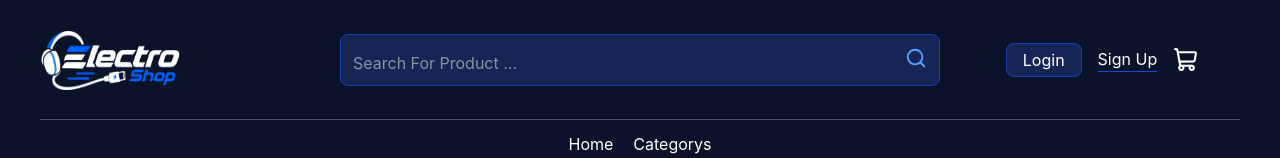
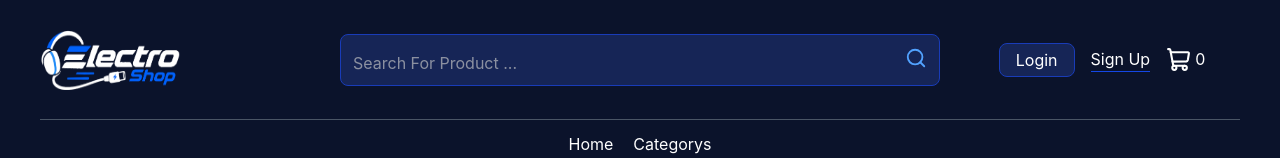
Before and after one commit to isahrwx/ElectroShop, a React (Vite) app: page /categorys/Accessories/1 in a window 1280 px wide. Shown: the top 158 px of the page. Built offline with nearby package versions, Linux system fonts and the light colour scheme.

Commit message:
itemCounter added

```diff
--- a/src/App.tsx
+++ b/src/App.tsx
@@ -8,12 +8,15 @@ import ProductDetails from './components/ProductDetails'
 import HomePage from './components/HomePage'
 import CartContextProvider from './contexts/CartContextProvider'
 import ShoppingCartComponent from './components/shoppingcart/ShoppingCartComponent'
+import Navbar from './components/Navbar'
+import Footer from './components/Footer'
 
 function App() {
   return (
     <>
       <SetCategoryContextProvider>
         <CartContextProvider>
+          <Navbar/>
           <Routes>
             <Route path='/' element={<HomePage />} />
             <Route path='/categorys' element={<Categories />} />
@@ -21,6 +24,7 @@ function App() {
             <Route path='/categorys/:title' element={<CategoryProducts />} />
             <Route path='/categorys/:title/:id' element={<ProductDetails />} />
           </Routes>
+          <Footer/>
         </CartContextProvider>
 
 
--- a/src/components/Navbar.tsx
+++ b/src/components/Navbar.tsx
@@ -1,8 +1,19 @@
 import { Link } from "react-router-dom";
 import logo from "../images/ElectroShopLogo.png";
 import { Search, ShoppingCart } from "lucide-react";
+import { useContext } from "react";
+import { CartContext } from "../contexts/CartContextProvider";
 
 const Navbar = () => {
+  const {state} = useContext(CartContext);
+  const {itemCounter} = state;
+
+
+
+
+
+
+
 
   return (
     <div>
@@ -23,7 +34,7 @@ const Navbar = () => {
                 <button className="text-white border-b border-b-blue-700 hover:text-blue-300">Sign Up</button>
                <Link to="/shoppingcart">
 
-                 <ShoppingCart color="white" size={25} />
+                 <span className="text-white flex gap-1"><ShoppingCart color="white" size={25} /> {itemCounter}</span>
                </Link>
             </div>
             </div>
--- a/src/contexts/CartContextProvider.tsx
+++ b/src/contexts/CartContextProvider.tsx
@@ -26,6 +26,7 @@ const cartReducer = (state, action) => {
             ...state.selectedItems,
             { ...action.payload, quantity: 1 }
         ]
+        , itemCounter:state.itemCounter+1
     };
 
         }
@@ -36,7 +37,7 @@ const cartReducer = (state, action) => {
     selectedItems: state.selectedItems.filter(item =>
       !(item.id === action.payload.id &&
         item.categories === action.payload.categories)
-    )
+    ),itemCounter:state.itemCounter-1
   };
 }
         case "INCREASE": {
@@ -48,6 +49,7 @@ const cartReducer = (state, action) => {
                 ? { ...item, quantity: item.quantity + 1 }
                 : item
         )
+        , itemCounter:state.itemCounter+1
     };
 }
 case "DECREASE": {
@@ -68,7 +70,7 @@ case "DECREASE": {
                         item.id === action.payload.id &&
                         item.categories === action.payload.categories
                     )
-            )
+            ),itemCounter:state.itemCounter-1
         };
     }
 
@@ -79,7 +81,7 @@ case "DECREASE": {
             item.categories === action.payload.categories
                 ? { ...item, quantity: item.quantity - 1 }
                 : item
-        )
+        ),itemCounter:state.itemCounter-1
     };
 }
         case "CHECKOUT": {
--- a/src/main.tsx
+++ b/src/main.tsx
@@ -3,15 +3,12 @@ import { createRoot } from 'react-dom/client'
 import './index.css'
 import App from './App.tsx'
 import { BrowserRouter } from 'react-router-dom'
-import Navbar from './components/Navbar.tsx'
-import Footer from './components/Footer.tsx'
+
 
 createRoot(document.getElementById('root')!).render(
   <BrowserRouter>
     <StrictMode>
-      <Navbar/>
       <App />
-      <Footer/>
     </StrictMode>,
   </BrowserRouter>
 )
```
